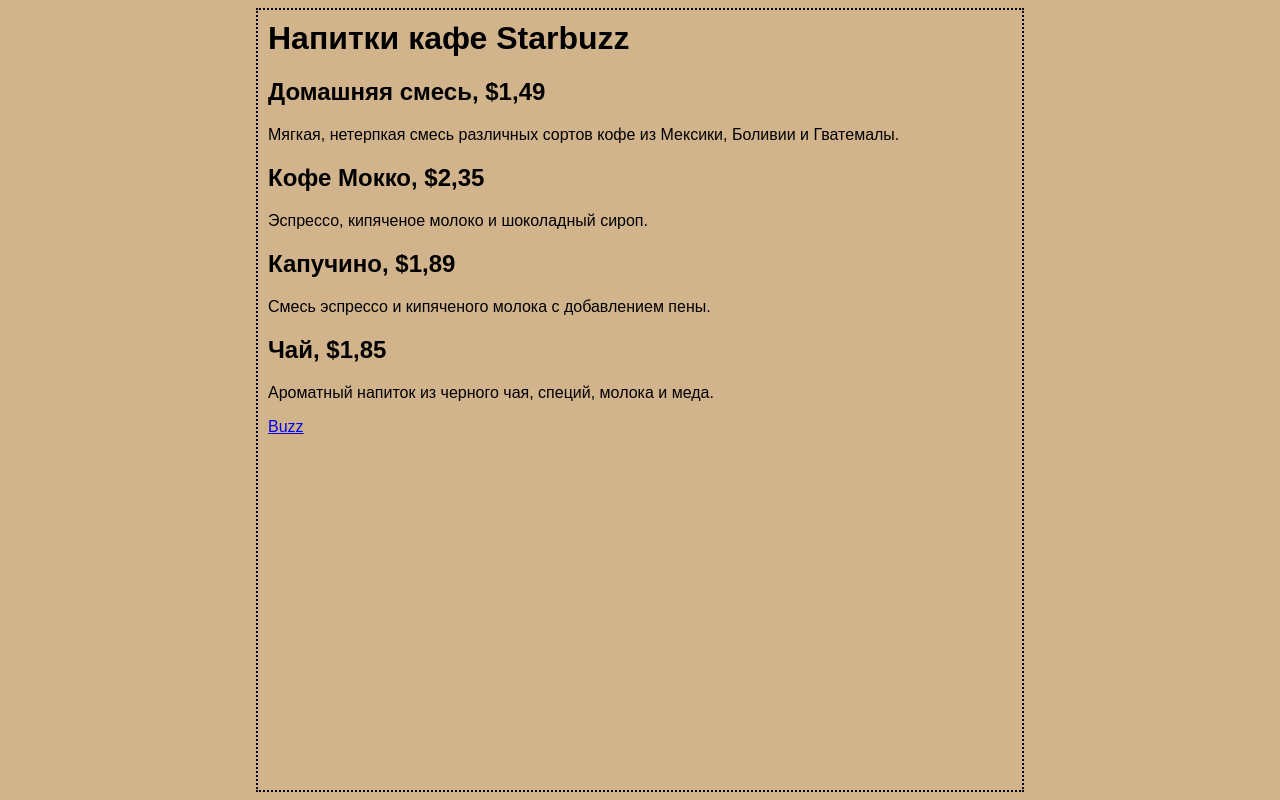
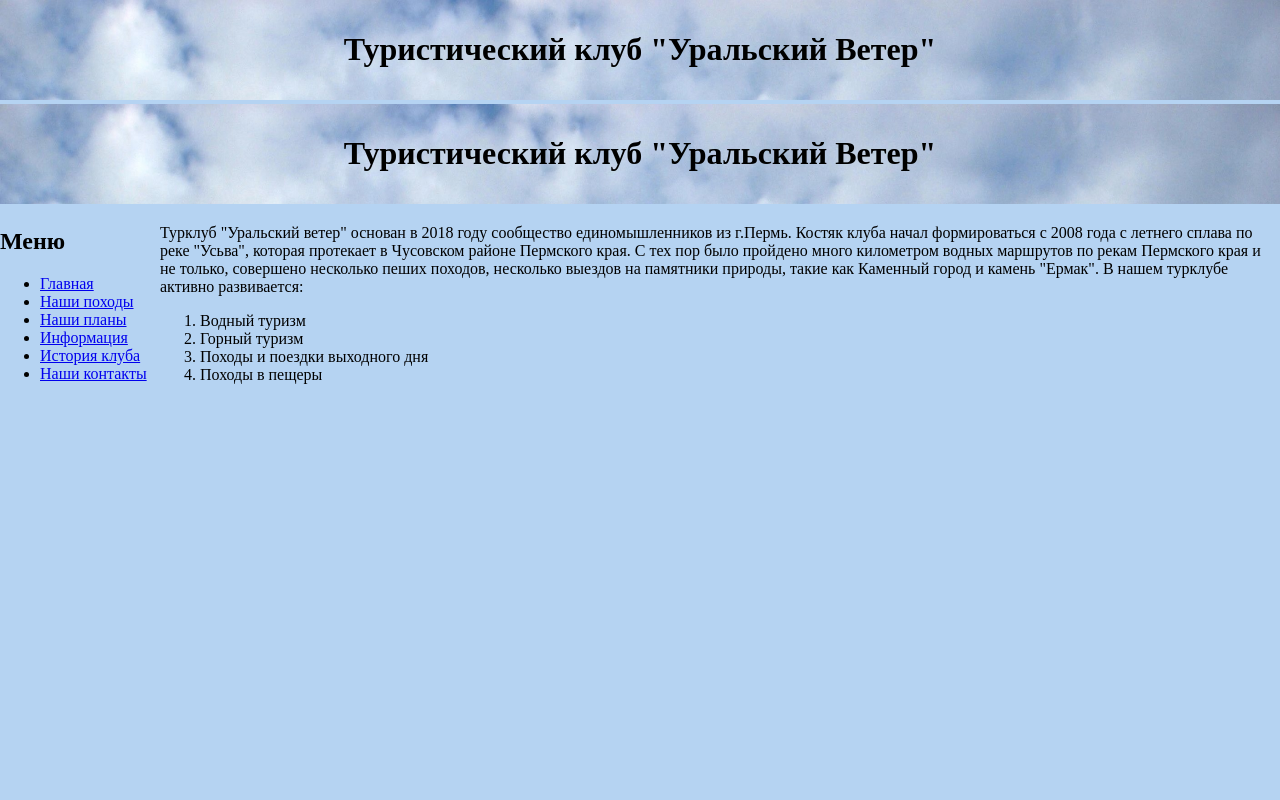
Before and after one commit to Torinad/torinad.github.io, a plain HTML site: page index.html in a window 1280 px wide. Drawn offline with nearby package versions, Linux system fonts and the light colour scheme; files that its build step writes are made by us from their sources.

Commit message:
New site
Ver 1

```diff
--- /dev/null
+++ b/includes/menu.html
@@ -0,0 +1,15 @@
+		<header>
+			<img src="Img/sky.jpg" width="100%" height="100" alt="Sky">
+			<h1>Туристический клуб "Уральский Ветер"</h1>
+		</header>
+		<nav>
+			<h2>Меню</h2>
+			<ul>
+				<li><a href="./index.html">Главная</a>
+				<li><a href="./nashi_pohodi.html">Наши походы</a>
+				<li><a href="./nashi_plani.html">Наши планы</a>
+				<li><a href="./information.html">Информация</a>
+				<li><a href="./history.html">История клуба</a>
+				<li><a href="./contacts.html">Наши контакты</a>
+			</ul>
+		</nav>
--- a/index.html
+++ b/index.html
@@ -1,28 +1,35 @@
+<!DOCTYPE HTML>
 <html>
 	<head>
-		<title>Кафе Starbuzz</title>
-		<style type="text/css">
-			body   {
-					background-color: #d2b48c;
-					margin-left: 20%;
-					margin-right: 20%;
-					border: 2px dotted black;
-					padding: 10px 10px 10px 10px;
-					font-family: sans-serif
-				   }
-		</style>
+		<meta charset="utf-8">
+		<title>Турклуб "Уральский ветер"</title>
+		<link type="text/css" rel="stylesheet" href="style.css" media="screen, handled">
 	</head>
 	<body>
-		<h1>Напитки кафе Starbuzz</h1>
-		<h2>Домашняя смесь, $1,49</h2>
-		<p>Мягкая, нетерпкая смесь различных сортов кофе
-		из Мексики, Боливии и Гватемалы.</p>
-		<h2>Кофе Мокко, $2,35</h2>
-		<p>Эспрессо, кипяченое молоко и шоколадный сироп.</p>
-		<h2>Капучино, $1,89</h2>
-		<p>Смесь эспрессо и кипяченого молока с добавлением пены.</p>
-		<h2>Чай, $1,85</h2>
-		<p>Ароматный напиток из черного чая, специй, молока и меда.</br></p>
-		<a href="http://wickedlysmart.com/buzz/">Buzz<a>
+		<header>
+		<img src="Img/sky.jpg" width="100%" height="100" alt="Sky"/>
+		<h1>Туристический клуб "Уральский Ветер"</h1>
+		</header>
+		<!--#include virtual="includes/menu.html" -->
+		<div>
+			<p>
+			Турклуб "Уральский ветер" основан в 2018 году сообщество единомышленников из г.Пермь.
+			Костяк клуба начал формироваться с 2008 года с летнего сплава по реке "Усьва", которая протекает
+			в Чусовском районе Пермского края.
+			С тех пор было пройдено много километром водных маршрутов по рекам Пермского края и не только,
+			совершено несколько пеших походов, несколько выездов на памятники природы, такие как
+			Каменный город и камень "Ермак".
+
+			В нашем турклубе активно развивается:
+			<ol>
+				<li>Водный туризм
+				<li>Горный туризм
+				<li>Походы и поездки выходного дня
+				<li>Походы в пещеры
+			</ol>
+			</p>
+		</div>
+		<footer>
+		</footer>
 	</body>
 </html>
--- /dev/null
+++ b/style.css
@@ -0,0 +1,23 @@
+body{
+	padding: 0;
+	margin: 0;
+	background: #B5D3F2;
+}
+header{
+	position: relative;
+	width: 100%;
+}
+header h1 {
+	position: absolute;
+	top: 10px;
+	width: 100%;
+	text-align: center;
+}
+
+nav{
+	float:left;
+}
+
+div{
+	padding-left: 10em;
+}
```
Also changed, not shown: Information.html (added, +16 -0 lines), contacts.html (added, +16 -0 lines), history.html (added, +16 -0 lines), mission.html (deleted, +0 -21 lines), nashi_plani.html (added, +16 -0 lines), nashi_pohodi.html (added, +16 -0 lines), .htaccess.txt (added), img/Plan.jpg (added), img/sky.jpg (added), 1 other file.
